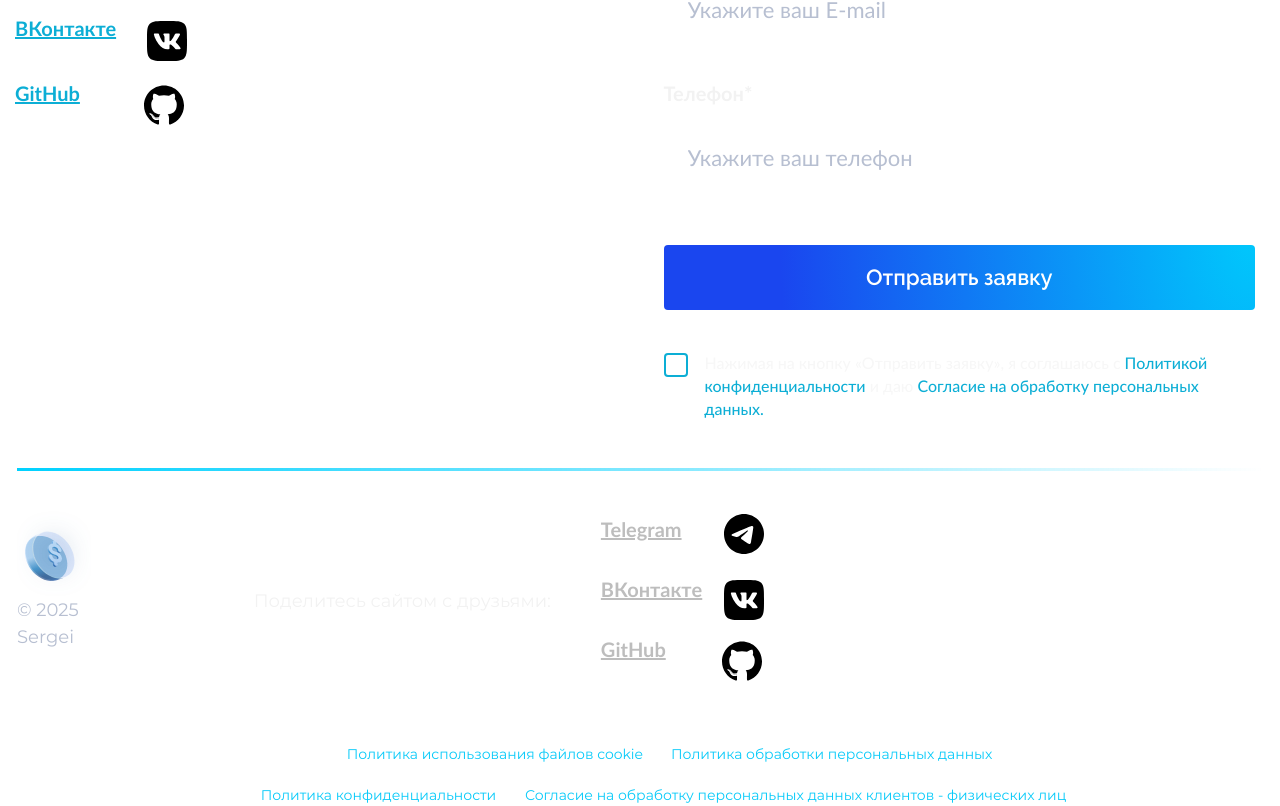
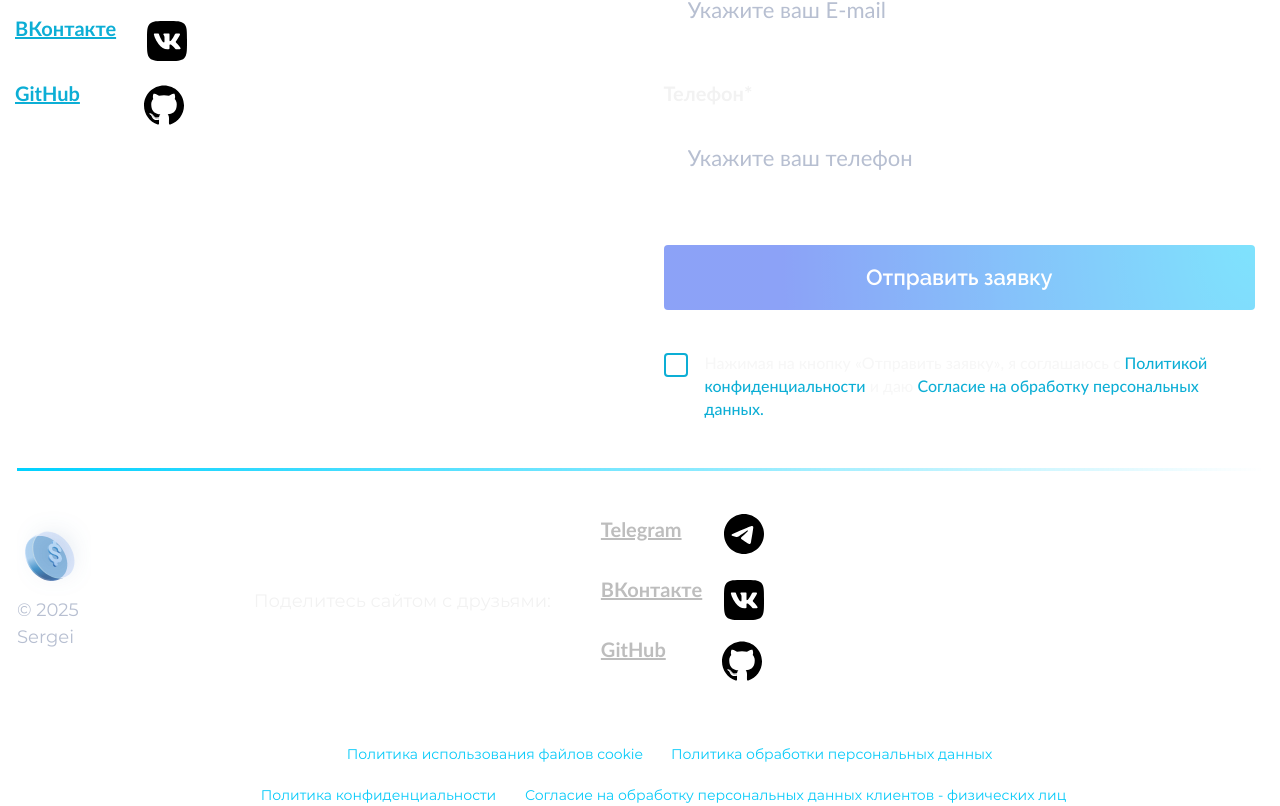
Before and after one commit to Nomad1861/my-blog, a Next.js app: page / in a window 1280 px wide. Shown: the part 5006-5812 px from the top of the page. Built offline with nearby package versions, Linux system fonts and the light colour scheme.

Commit message:
fix button

```diff
--- a/componets/contact/ContactForm.tsx
+++ b/componets/contact/ContactForm.tsx
@@ -46,7 +46,7 @@ const ContactForm = () => {
 
 
         formRef.current.reset();
-        setAcceptWithRules(false)
+        setAcceptWithRules(false);
     };
 
     return (
@@ -78,7 +78,7 @@ const ContactForm = () => {
             />
             <button
                 className={styles.contact_form_btn}
-                disabled={acceptWithRules}
+                disabled={!acceptWithRules}
             >
                 {spinner ? <PropagateLoader color="#fff" /> : 'Отправить заявку'}
 
```
